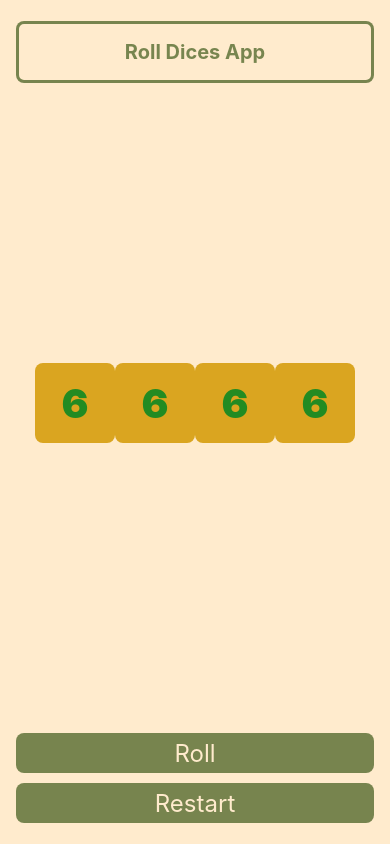
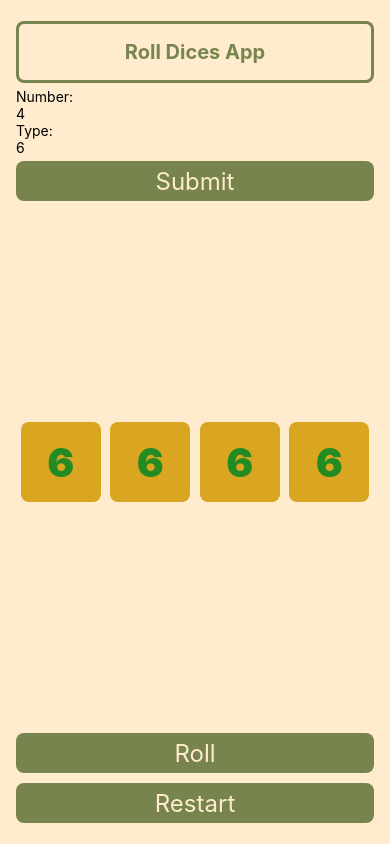
Before and after one commit to dinyoyara/Yara_intert_2023_React_Native-useContext-, a React Native app in the folder roll_dices/: screen / in a window 390 px wide. Built offline with nearby package versions, Linux system fonts and the light colour scheme.

Commit message:
Implement Form in Home screen.

```diff
--- a/roll_dices/src/screen/HomeScreen/index.js
+++ b/roll_dices/src/screen/HomeScreen/index.js
@@ -4,7 +4,8 @@ import { useDispatch, useSelector } from 'react-redux';
 
 import Button from '../../components/Button';
 import Dice from '../../components/Dice';
-import { rollDices, clearRolls } from '../../store';
+import Form from '../../components/Form';
+import { rollDices, clearRolls, setSelected } from '../../store';
 
 import styles from './styles';
 
@@ -22,6 +23,7 @@ const HomeScreen = () => {
     const getRandomNumber = (diceSides) => {
         return Math.floor(1 + Math.random() * diceSides);
     };
+
     const getDicesResultArray = (dicesNumber, diceSides) => {
         const arr = [];
         for (let i = 0; i < dicesNumber; i++) {
@@ -29,6 +31,7 @@ const HomeScreen = () => {
         }
         return arr;
     };
+
     const getBestResult = (rollsInfo) => {
         let result = 0;
         rollsInfo.forEach((x) => {
@@ -36,6 +39,7 @@ const HomeScreen = () => {
         });
         return result;
     };
+
     const getArraySum = (arr) => {
         return arr.reduce((x, y) => x + y, 0);
     };
@@ -46,6 +50,7 @@ const HomeScreen = () => {
 
     const restartGame = () => {
         dispatch(clearRolls());
+        dispatch(setSelected(false));
     };
 
     const dicesIndexArray = [];
@@ -64,7 +69,9 @@ const HomeScreen = () => {
                         {dices.diceSides * dices.dicesNumber}
                     </Text>
                 ) : null}
+                {!dices.selected ? <Form /> : null}
             </View>
+
             <View style={styles.dices_container}>
                 {dicesIndexArray.map((x) => (
                     <Dice key={x} number={rolls.length > 0 ? rolls[rolls.length - 1][x] : dices.diceSides} />
--- a/roll_dices/src/screen/HomeScreen/styles.js
+++ b/roll_dices/src/screen/HomeScreen/styles.js
@@ -22,7 +22,6 @@ const styles = StyleSheet.create({
     dices_container: {
         flexDirection: 'row',
         flexWrap: 'wrap',
-        alignSelf: 'center',
         justifyContent: 'space-around'
     }
 });
```
